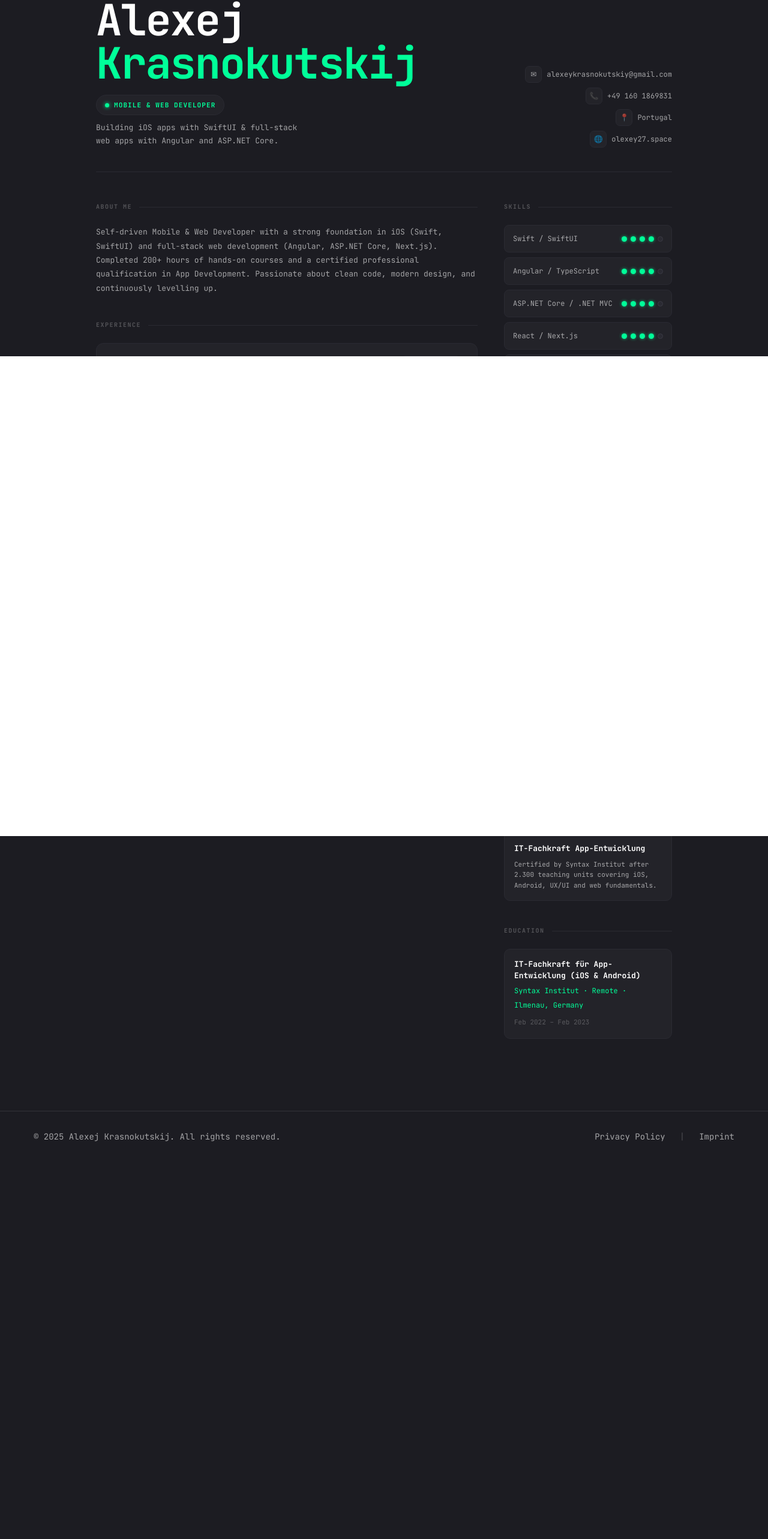
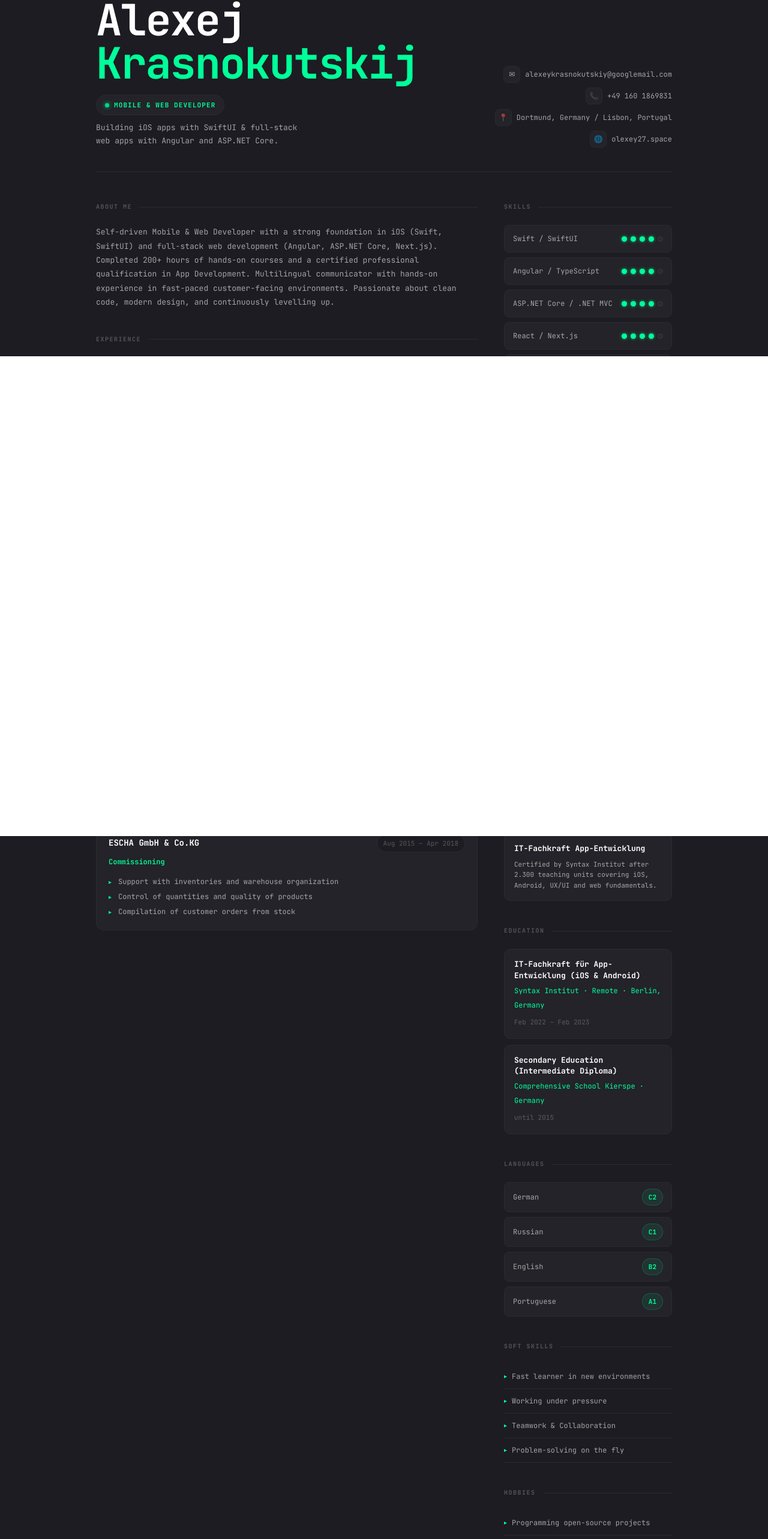
Before and after one commit to olexey27/Portfolio, a Next.js app: page /cv in a window 1280 px wide. Shown: the part 206-2772 px from the top of the page at 60% size. Before the commit the page ends 2143 px from the top, so only its background shows below. Built offline with nearby package versions, Linux system fonts and the light colour scheme.

Commit message:
cv_ergenzung

```diff
--- a/app/cv/page.tsx
+++ b/app/cv/page.tsx
@@ -8,12 +8,12 @@ const DATA = {
   lastName: "Krasnokutskij",
   title: "Mobile & Web Developer",
   tagline: "Building iOS apps with SwiftUI & full-stack web apps with Angular and ASP.NET Core.",
-  email: "alexeykrasnokutskiy@gmail.com",
+  email: "alexeykrasnokutskiy@googlemail.com",
   phone: "+49 160 1869831",
-  location: "Portugal",
+  location: "Dortmund, Germany / Lisbon, Portugal",
   website: "olexey27.space",
   about:
-    "Self-driven Mobile & Web Developer with a strong foundation in iOS (Swift, SwiftUI) and full-stack web development (Angular, ASP.NET Core, Next.js). Completed 200+ hours of hands-on courses and a certified professional qualification in App Development. Passionate about clean code, modern design, and continuously levelling up.",
+    "Self-driven Mobile & Web Developer with a strong foundation in iOS (Swift, SwiftUI) and full-stack web development (Angular, ASP.NET Core, Next.js). Completed 200+ hours of hands-on courses and a certified professional qualification in App Development. Multilingual communicator with hands-on experience in fast-paced customer-facing environments. Passionate about clean code, modern design, and continuously levelling up.",
   skills: [
     { name: "Swift / SwiftUI",          level: 4 },
     { name: "Angular / TypeScript",     level: 4 },
@@ -23,6 +23,23 @@ const DATA = {
     { name: "Android / Kotlin",         level: 3 },
     { name: "Git / GitHub",             level: 3 },
     { name: "Figma / UX Design",        level: 3 },
+  ],
+  softSkills: [
+    "Fast learner in new environments",
+    "Working under pressure",
+    "Teamwork & Collaboration",
+    "Problem-solving on the fly",
+  ],
+  languages: [
+    { lang: "German",     level: "C2" },
+    { lang: "Russian",    level: "C1" },
+    { lang: "English",    level: "B2" },
+    { lang: "Portuguese", level: "A1" },
+  ],
+  hobbies: [
+    "Programming open-source projects",
+    "Artificial intelligence & automation",
+    "Fitness & outdoor activities",
   ],
   awards: [
     {
@@ -50,43 +67,67 @@ const DATA = {
     {
       year: "Feb 2022 – Feb 2023",
       degree: "IT-Fachkraft für App-Entwicklung (iOS & Android)",
-      institution: "Syntax Institut · Remote · Ilmenau, Germany",
+      institution: "Syntax Institut · Remote · Berlin, Germany",
+    },
+    {
+      year: "until 2015",
+      degree: "Secondary Education (Intermediate Diploma)",
+      institution: "Comprehensive School Kierspe · Germany",
     },
   ],
   experience: [
     {
-      period: "2024 – Present",
-      role: "Freelance Developer",
-      company: "Self-employed",
+      period: "Mar 2025 – Present",
+      role: "Content Manager",
+      company: "Teleperformance Portugal",
       bullets: [
-        "Building iOS apps with Swift, SwiftUI, SwiftData and Apple Intelligence APIs",
-        "Developing full-stack web apps with Angular and ASP.NET Core",
-        "Designing and shipping personal portfolio with Next.js, TypeScript and Tailwind CSS",
+        "Analysis and moderation of online content following established guidelines",
+        "Support in maintaining a safe online environment",
+        "Documentation and forwarding of guideline violations",
       ],
     },
     {
-      period: "2023 – 2024",
-      role: "Full-Stack Web Development",
-      company: "Self-study & Projects",
+      period: "Mar 2022 – Mar 2025",
+      role: "Service Employee (Part-Time)",
+      company: "Stückwerk Lüdenscheid",
       bullets: [
-        "Built e-commerce app with .NET Core MVC, Entity Framework, Stripe and Azure deployment",
-        "Developed full-stack app with ASP.NET Core API, Angular, SignalR and JWT auth",
-        "Completed 70+ hours of Angular and .NET courses with real-world project focus",
+        "Customer service and order acceptance in a restaurant",
+        "Cash register duties and coordination of orders",
+        "Support in food service and daily restaurant operations",
       ],
     },
     {
-      period: "Feb 2022 – Feb 2023",
-      role: "App Development Trainee",
-      company: "Syntax Institut · Remote",
+      period: "May 2019 – Feb 2022",
+      role: "Store Manager",
+      company: "Alles Taco GmbH & Blubber Botschaft UG",
       bullets: [
-        "Completed 2.300-unit professional qualification in iOS & Android App Development",
-        "Built iOS apps in Swift with Xcode, UIKit, MVC/MVVM and CocoaPods",
-        "Developed Android apps in Kotlin with Jetpack, Firebase, Retrofit and Room",
-        "Covered UX/UI Design with Figma, wireframing, prototyping and Material Design",
+        "Responsible for daily operations and team management",
+        "Planning for staff, inventory, and sales goals",
+        "Ensuring service, quality, and revenue standards",
+      ],
+    },
+    {
+      period: "Jun 2018 – Feb 2022",
+      role: "Process Mechanic",
+      company: "Erwin Seckelmann Kunststofftechnik",
+      bullets: [
+        "Setup, operation, and monitoring of production facilities",
+        "Quality control of manufactured products",
+        "Maintenance and minor repairs of machines",
+      ],
+    },
+    {
+      period: "Aug 2015 – Apr 2018",
+      role: "Commissioning",
+      company: "ESCHA GmbH & Co.KG",
+      bullets: [
+        "Support with inventories and warehouse organization",
+        "Control of quantities and quality of products",
+        "Compilation of customer orders from stock",
       ],
     },
   ],
-};
+}
 // ──────────────────────────────────────────────────────────────────
 
 function DotRating({ level, max = 5 }: { level: number; max?: number }) {
@@ -389,6 +430,51 @@ export default function CVPage() {
                   </div>
                 ))}
               </div>
+
+              {/* Languages */}
+              <div style={{ marginBottom: 40 }}>
+                {sectionLabel("Languages")}
+                {DATA.languages.map((l) => (
+                  <div key={l.lang} className="skill-row">
+                    <span style={{ fontSize: 12, color: C.text2 }}>{l.lang}</span>
+                    <span style={{
+                      fontSize: 11, fontWeight: 700, color: C.accent,
+                      background: "rgba(0,255,153,0.08)", border: "1px solid #00ff9930",
+                      borderRadius: 999, padding: "2px 10px",
+                    }}>{l.level}</span>
+                  </div>
+                ))}
+              </div>
+
+              {/* Soft Skills */}
+              <div style={{ marginBottom: 40 }}>
+                {sectionLabel("Soft Skills")}
+                {DATA.softSkills.map((s, i) => (
+                  <div key={i} style={{
+                    display: "flex", alignItems: "center", gap: 8,
+                    fontSize: 12, color: C.text2,
+                    padding: "8px 0", borderBottom: `1px solid ${C.border}`,
+                  }}>
+                    <span style={{ color: C.accent, fontSize: 10 }}>▸</span>
+                    {s}
+                  </div>
+                ))}
+              </div>
+
+              {/* Hobbies */}
+              <div style={{ marginBottom: 40 }}>
+                {sectionLabel("Hobbies")}
+                {DATA.hobbies.map((h, i) => (
+                  <div key={i} style={{
+                    display: "flex", alignItems: "center", gap: 8,
+                    fontSize: 12, color: C.text2,
+                    padding: "8px 0", borderBottom: `1px solid ${C.border}`,
+                  }}>
+                    <span style={{ color: C.accent, fontSize: 10 }}>▸</span>
+                    {h}
+                  </div>
+                ))}
+              </div>
             </div>
           </div>
         </div>
```
